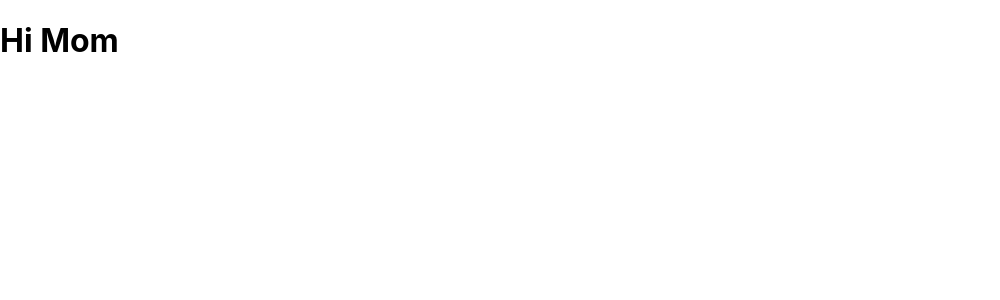
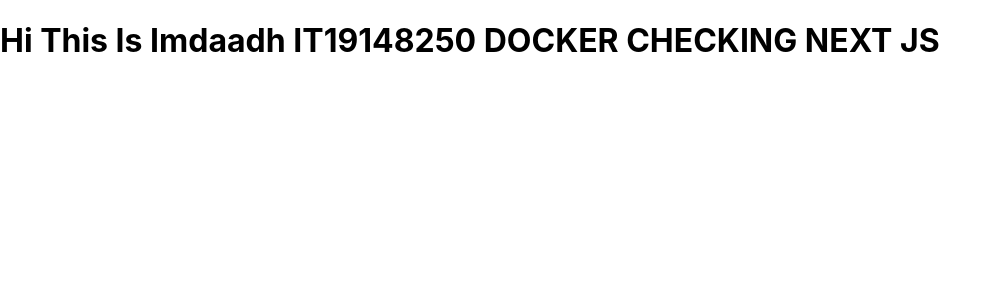
Before and after one commit to Imdaadh/next-js-docker-ctse, a Next.js app: page /hello in a window 1280 px wide. Shown: the top 300 px of the page, without its empty margins (0-1000 px from the left). Built offline with nearby package versions, Linux system fonts and the light colour scheme.

Commit message:
Update hello.js

```diff
--- a/pages/hello.js
+++ b/pages/hello.js
@@ -1,3 +1,3 @@
 export default function Hello() {
-    return <h1>Hi Mom</h1>
+    return <h1>Hi This Is Imdaadh IT19148250 DOCKER CHECKING NEXT JS</h1>
   }
```
